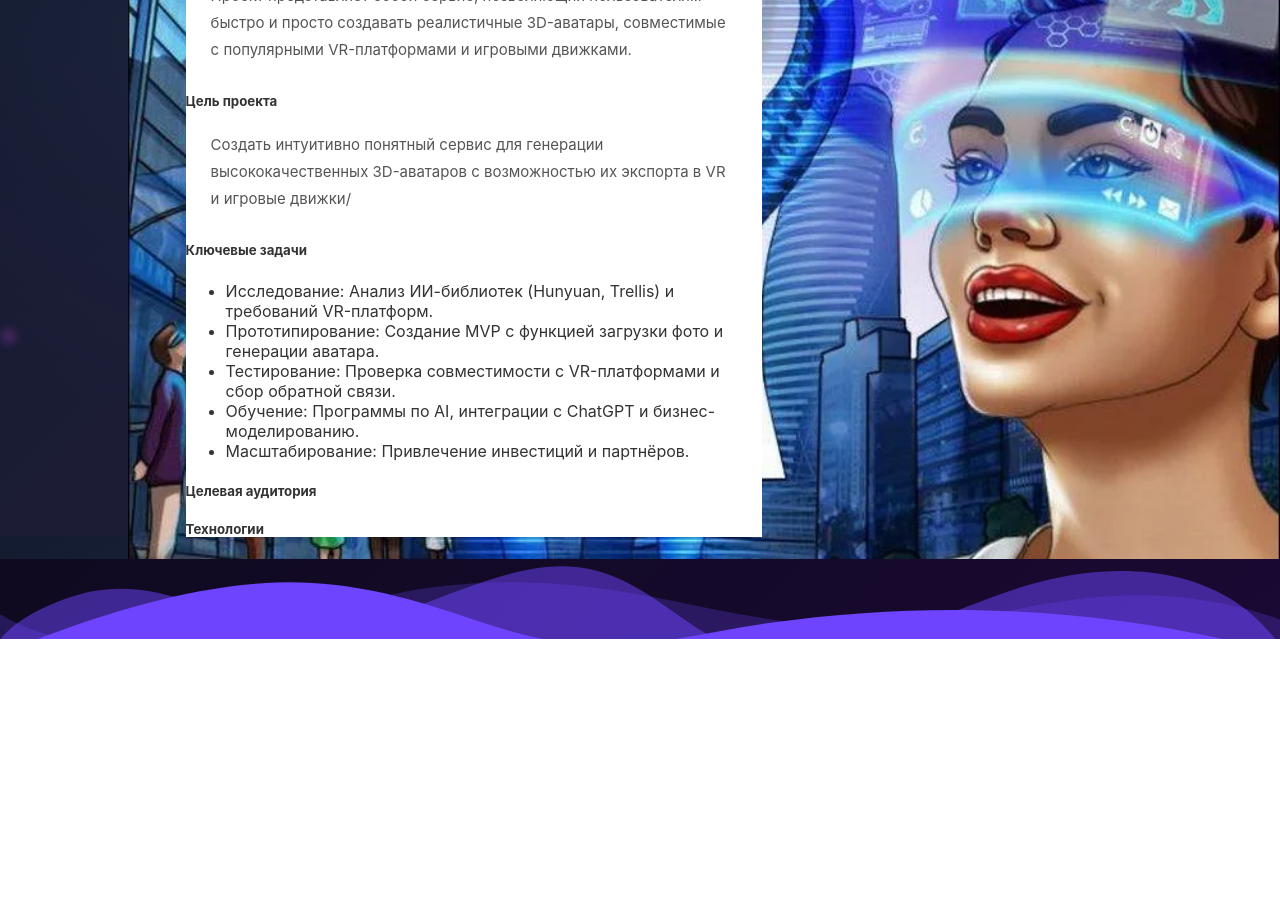
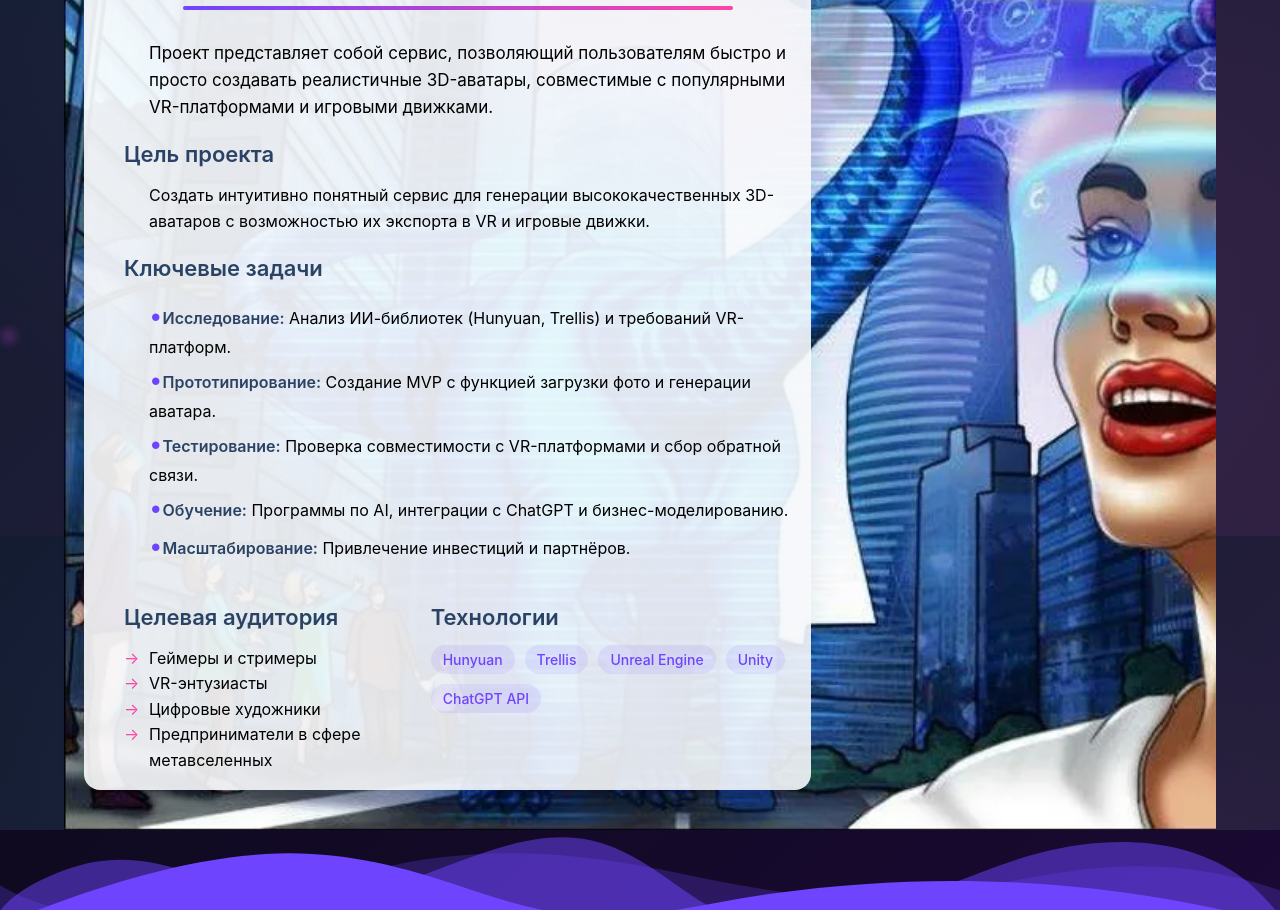
Before and after one commit to Lyubov1995/mospolytech_practice_2025, a plain HTML site: page site/pages/index.html in a window 1280 px wide. Shown: the part 264-1174 px from the top of the page. Before the commit the page ends 903 px from the top, so only its background shows below. Drawn offline with Linux system fonts and the light colour scheme; a web font is replaced by a local one.

Commit message:
оформление страницы index

```diff
--- /dev/null
+++ b/site/css/annotation.css
@@ -0,0 +1,128 @@
+/* Аннотация проекта */
+.annotation_container {
+    justify-content: center;
+    padding: 40px 20px;
+    font-family: 'Inter', 'Helvetica Neue', Arial, sans-serif;
+    max-width: 1300px;
+    margin-left: 5%;
+    margin-right: 5%;
+    background-image: url('../images/1.jpg');
+    background-size: cover;
+    margin-top: 10%;
+}
+
+.annotation_box {
+    background: linear-gradient(135deg, rgba(255,255,255,0.9) 0%, rgba(245,247,250,0.9) 100%);
+    border-radius: 16px;
+    box-shadow: 0 10px 30px rgba(0,0,0,0.08);
+    width: 60%;
+    margin-top: 10px;
+    padding-left: 40px;
+    padding-top: 10px;
+    padding-right: 20px;
+}
+
+
+.annotation_title {
+    font-size: 32px;
+    font-weight: 700;
+    color: #2a4365;
+    text-align: center;
+}
+
+.annotation_divider {
+    width: 550px;
+    height: 4px;
+    background: linear-gradient(90deg, #6e44ff 0%, #ff44a8 100%);
+    margin: 0 auto 30px;
+    border-radius: 2px;
+}
+
+.annotation_lead {
+    font-size: 17px;
+    line-height: 1.6;
+    margin-bottom: 20px;
+    padding-left: 25px;
+}
+
+.annotation_section {
+    margin-bottom: 20px;
+}
+
+.section_title {
+    font-size: 22px;
+    color: #2a4365;
+    margin-bottom: 15px;
+    font-weight: 600;
+}
+
+.section_text {
+    font-size: 16px;
+    line-height: 1.6;
+    margin-bottom: 20px;
+    padding-left: 25px;
+}
+
+.task_list {
+    list-style-type: none;
+    padding-left: 0;
+}
+
+
+.task_list li {
+    padding-left: 25px;
+    line-height: 1.6;
+}
+
+.task_list li::before {
+    content: '•';
+    color: #6e44ff;
+    font-size: 24px;
+    top: 2px;
+}
+
+.task_highlight {
+    font-weight: 600;
+    color: #2a4365;
+}
+
+.annotation_columns {
+    display: flex;
+    gap: 30px;
+    margin-top: 10px;
+}
+
+
+.audience_list {
+    list-style-type: none;
+    padding-left: 0;
+}
+
+.audience_list li {
+    position: relative;
+    padding-left: 25px;
+    font-size: 16px;
+    line-height: 1.6;
+}
+
+.audience_list li::before {
+    content: '→';
+    color: #ff44a8;
+    position: absolute;
+    left: 0;
+}
+
+.tech_tags {
+    display: flex;
+    flex-wrap: wrap;
+    gap: 10px;
+}
+
+.tech_tag {
+    background: rgba(110, 68, 255, 0.1);
+    color: #6e44ff;
+    padding: 6px 12px;
+    border-radius: 20px;
+    font-size: 14px;
+    font-weight: 500;
+}
--- a/site/css/style.css
+++ b/site/css/style.css
@@ -10,6 +10,7 @@ body {
     radial-gradient(circle at 80% 70%, rgba(255, 105, 180, 0.07) 0%, transparent 45%),  /* розовый акцент */
     linear-gradient(135deg, #121a2e 0%, #2a1f40 100%);
     position: relative;
+    background-attachment: fixed;
 }
 
 /* Фон */
@@ -42,7 +43,6 @@ body {
 }
 
 
-/* Необычная шапка с 3D эффектами */
 header {
     font-family: 'Orbitron', sans-serif;
     background-color: var(--dark);
@@ -81,7 +81,6 @@ header {
     z-index: -2;
 }
 
-/* Контент шапки */
 .header-container {
     display: flex;
     align-items: center;
@@ -91,7 +90,6 @@ header {
     z-index: 1;
 }
 
-/* Неоновый логотип */
 .header-logo {
     font-size: 4rem;
     font-weight: 700;
@@ -182,56 +180,6 @@ header {
     }
 }
 
-.annotation_box {
-    max-width: 1200px;
-    margin-left: 10%;
-    font-family: 'Inter', 'Helvetica Neue', Arial, sans-serif;
-    color: #333;
-    background-image: url('../images/1.jpg');
-    background-size: cover;
-    margin-top: 10%;
-}
-
-/* Заголовок */
-.annotation_box h1 {
-    font-size: 40px;
-    font-weight: 700;
-    color: #2a4365;
-    margin-bottom: 20px;
-    text-align: center;
-
-}
-
-.annotation_box hr {
-    border: 0;
-    height: 1px;
-    background-color: #e2e8f0;
-    max-width: 200px;
-}
-
-.box {
-    width: 50%;
-    background-color: white;
-    margin-left: 5%;
-}
-
-.white-column h1 {
-    box-sizing: border-box;
-    flex-direction: column;
-    justify-content: center;
-
-}
-
-.white-column p{
-    box-sizing: border-box;
-    display: flex;
-    flex-direction: column;
-    justify-content: center;
-    padding: 0 25px 0 25px;
-    font-size: 15px;
-}
-
-
 
 .content-side {
     width: 50%;
@@ -242,7 +190,7 @@ header {
     justify-content: center;
 }
 
-h1 {
+/* h1 {
     font-size: 2.5rem;
     color: #333;
     margin-bottom: 30px;
@@ -265,9 +213,9 @@ p {
     color: #222;
     margin-bottom: 15px;
     font-weight: 600;
-}
+} */
 
-  /* Стили для подвала */
+  /* Подвал */
   .site-footer {
     position: relative;
     background: linear-gradient(135deg, #0f0a20, #1a0933);
--- a/site/pages/index.html
+++ b/site/pages/index.html
@@ -4,6 +4,7 @@
 	<title>Главная</title>
     <link rel="icon" href="../images/icon.png"  type="image/png">
     <link rel="stylesheet" type="text/css" href="../css/style.css">
+    <link rel="stylesheet" type="text/css" href="../css/annotation.css">
     <link rel="stylesheet" media="screen" href="https://fontlibrary.org//face/noto-serif-condensed" type="text/css"/>
     <script src="../js/script.js"></script>
 </head>
@@ -22,33 +23,58 @@
         </div>
     </header>
 
-    <section class="annotation_box">
-        <div class="box">
-            <div class="white-column">
-                <h1>Аннотация</h1>
-                  <hr>
-                <p>
-                    Проект представляет собой сервис, позволяющий пользователям быстро и просто создавать реалистичные
-                    3D-аватары, совместимые с популярными VR-платформами и игровыми движками.
+    <div class="annotation_container">
+        <div class="annotation_box">
+                <h1 class="annotation_title">Аннотация проекта</h1>
+                <div class="annotation_divider"></div>
+
+                <p class="annotation_lead">
+                    Проект представляет собой сервис, позволяющий пользователям быстро и просто создавать реалистичные 3D-аватары,
+                    совместимые с популярными VR-платформами и игровыми движками.
                 </p>
-                <h5>Цель проекта </h5>
-                 <p>
-                    Создать интуитивно понятный сервис для генерации высококачественных 3D-аватаров с возможностью их экспорта в VR и игровые движки/
-                </p>
-                <h5>Ключевые задачи </h5>
-                <ul>
-                    <li>Исследование: Анализ ИИ-библиотек (Hunyuan, Trellis) и требований VR-платформ.</li>
-                    <li> Прототипирование: Создание MVP с функцией загрузки фото и генерации аватара.</li>
-                    <li>Тестирование: Проверка совместимости с VR-платформами и сбор обратной связи.</li>
-                    <li>Обучение: Программы по AI, интеграции с ChatGPT и бизнес-моделированию.</li>
-                    <li> Масштабирование: Привлечение инвестиций и партнёров.</li>
-                </ul>
-                <h5>Целевая аудитория </h5>
-                <h5>Технологии </h5>
 
-            </div>
+                <div class="annotation_section">
+                    <h2 class="section_title">Цель проекта</h2>
+                    <p class="section_text">
+                        Создать интуитивно понятный сервис для генерации высококачественных 3D-аватаров с возможностью их экспорта в VR и игровые движки.
+                    </p>
+                </div>
+
+                <div class="annotation_section">
+                    <h2 class="section_title">Ключевые задачи</h2>
+                    <ul class="task_list">
+                        <li><span class="task_highlight">Исследование:</span> Анализ ИИ-библиотек (Hunyuan, Trellis) и требований VR-платформ.</li>
+                        <li><span class="task_highlight">Прототипирование:</span> Создание MVP с функцией загрузки фото и генерации аватара.</li>
+                        <li><span class="task_highlight">Тестирование:</span> Проверка совместимости с VR-платформами и сбор обратной связи.</li>
+                        <li><span class="task_highlight">Обучение:</span> Программы по AI, интеграции с ChatGPT и бизнес-моделированию.</li>
+                        <li><span class="task_highlight">Масштабирование:</span> Привлечение инвестиций и партнёров.</li>
+                    </ul>
+                </div>
+
+                <div class="annotation_columns">
+                    <div>
+                        <h2 class="section_title">Целевая аудитория</h2>
+                        <ul class="audience_list">
+                            <li>Геймеры и стримеры</li>
+                            <li>VR-энтузиасты</li>
+                            <li>Цифровые художники</li>
+                            <li>Предприниматели в сфере метавселенных</li>
+                        </ul>
+                    </div>
+
+                    <div >
+                        <h2 class="section_title">Технологии</h2>
+                        <div class="tech_tags">
+                            <span class="tech_tag">Hunyuan</span>
+                            <span class="tech_tag">Trellis</span>
+                            <span class="tech_tag">Unreal Engine</span>
+                            <span class="tech_tag">Unity</span>
+                            <span class="tech_tag">ChatGPT API</span>
+                        </div>
+                    </div>
+                </div>
         </div>
-    </section>
+    </div>
 
 
     <footer class="site-footer">
```
